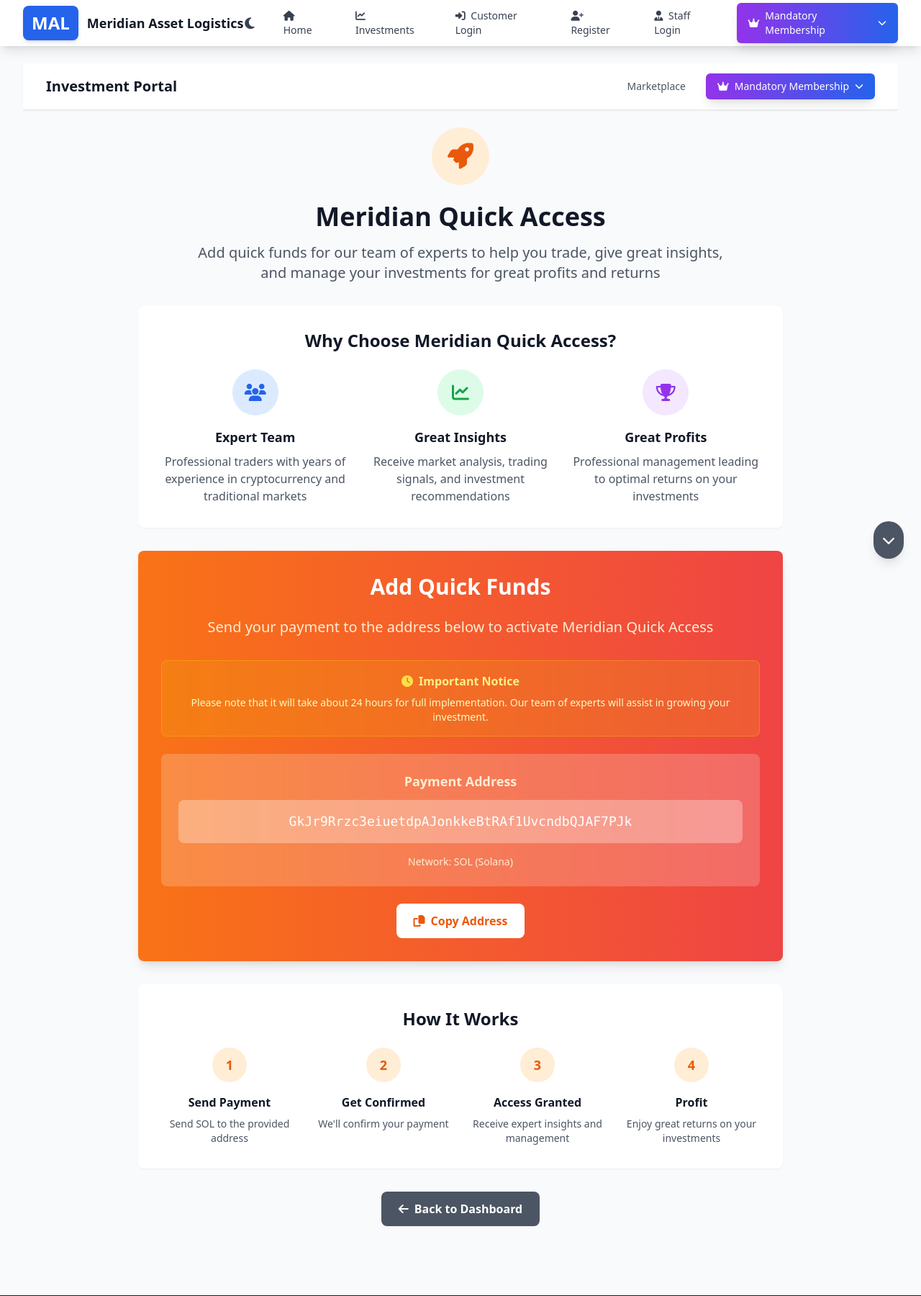
After one commit to GideonA-HUB/Basic_Tracking_Delivery_System, a Django app: page /investments/meridian-quick-access/ in a window 1280 px wide. The commit adds this page. Shown: the top 1800 px of the page at 72% size. Run offline with Django 4.2, Linux system fonts and the light colour scheme; parts of the project's set-up code (start-up, migrations or seed data) failed here and were passed over; some libraries are stand-ins or nearby versions.

```diff
--- a/investments/urls.py
+++ b/investments/urls.py
@@ -63,4 +63,7 @@ urlpatterns = [
 
     # NOWPayments Configuration Status (Admin only)
     path('admin/nowpayments-config/', views.nowpayments_config_status, name='nowpayments-config-status'),
+
+    # Meridian Quick Access
+    path('meridian-quick-access/', views.meridian_quick_access, name='meridian-quick-access'),
 ]
--- a/investments/views.py
+++ b/investments/views.py
@@ -1265,3 +1265,13 @@ def nowpayments_config_status(request):
     }
 
     return render(request, 'investments/nowpayments_config_status.html', context)
+
+
+def meridian_quick_access(request):
+    """Meridian Quick Access page for expert trading insights and management"""
+    context = {
+        'title': 'Meridian Quick Access',
+        'description': 'Get expert trading insights and professional investment management',
+        'crypto_address': 'GkJr9Rrzc3eiuetdpAJonkkeBtRAf1UvcndbQJAF7PJk'
+    }
+    return render(request, 'investments/meridian_quick_access.html', context)
--- a/templates/investments/base_investment.html
+++ b/templates/investments/base_investment.html
@@ -236,6 +236,10 @@
                            class="text-gray-600 dark:text-gray-300 hover:text-gray-900 dark:hover:text-white px-3 py-2 rounded-md text-sm font-medium">
                             Portfolio
                         </a>
+                        <a href="{% url 'investments:meridian-quick-access' %}"
+                           class="text-gray-600 dark:text-gray-300 hover:text-gray-900 dark:hover:text-white px-3 py-2 rounded-md text-sm font-medium">
+                            Quick Access
+                        </a>
                     {% endif %}
 
                     {% if user.is_staff %}
--- /dev/null
+++ b/templates/investments/meridian_quick_access.html
@@ -0,0 +1,154 @@
+{% extends 'investments/base_investment.html' %}
+
+{% block title %}Meridian Quick Access - Investment Portal{% endblock %}
+
+{% block investment_content %}
+<div class="investment-content-wrapper">
+    <!-- Page Header -->
+    <div class="mb-8 text-center">
+        <div class="mx-auto flex items-center justify-center h-20 w-20 rounded-full bg-orange-100 dark:bg-orange-900 mb-6">
+            <i class="fas fa-rocket text-4xl text-orange-600 dark:text-orange-400"></i>
+        </div>
+        <h1 class="text-4xl font-bold text-gray-900 dark:text-white mb-4">Meridian Quick Access</h1>
+        <p class="text-xl text-gray-600 dark:text-gray-300 max-w-3xl mx-auto">
+            Add quick funds for our team of experts to help you trade, give great insights, and manage your investments for great profits and returns
+        </p>
+    </div>
+
+    <!-- Main Content -->
+    <div class="max-w-4xl mx-auto">
+        <!-- Benefits Section -->
+        <div class="bg-white dark:bg-gray-800 rounded-lg shadow-sm p-8 mb-8">
+            <h2 class="text-2xl font-bold text-gray-900 dark:text-white mb-6 text-center">Why Choose Meridian Quick Access?</h2>
+
+            <div class="grid grid-cols-1 md:grid-cols-3 gap-6">
+                <div class="text-center">
+                    <div class="mx-auto flex items-center justify-center h-16 w-16 rounded-full bg-blue-100 dark:bg-blue-900 mb-4">
+                        <i class="fas fa-users text-2xl text-blue-600 dark:text-blue-400"></i>
+                    </div>
+                    <h3 class="text-lg font-semibold text-gray-900 dark:text-white mb-2">Expert Team</h3>
+                    <p class="text-gray-600 dark:text-gray-400">Professional traders with years of experience in cryptocurrency and traditional markets</p>
+                </div>
+
+                <div class="text-center">
+                    <div class="mx-auto flex items-center justify-center h-16 w-16 rounded-full bg-green-100 dark:bg-green-900 mb-4">
+                        <i class="fas fa-chart-line text-2xl text-green-600 dark:text-green-400"></i>
+                    </div>
+                    <h3 class="text-lg font-semibold text-gray-900 dark:text-white mb-2">Great Insights</h3>
+                    <p class="text-gray-600 dark:text-gray-400">Receive market analysis, trading signals, and investment recommendations</p>
+                </div>
+
+                <div class="text-center">
+                    <div class="mx-auto flex items-center justify-center h-16 w-16 rounded-full bg-purple-100 dark:bg-purple-900 mb-4">
+                        <i class="fas fa-trophy text-2xl text-purple-600 dark:text-purple-400"></i>
+                    </div>
+                    <h3 class="text-lg font-semibold text-gray-900 dark:text-white mb-2">Great Profits</h3>
+                    <p class="text-gray-600 dark:text-gray-400">Professional management leading to optimal returns on your investments</p>
+                </div>
+            </div>
+        </div>
+
+        <!-- Payment Information -->
+        <div class="bg-gradient-to-r from-orange-500 to-red-500 rounded-lg shadow-lg p-8 text-center text-white">
+            <h2 class="text-3xl font-bold mb-6">Add Quick Funds</h2>
+            <p class="text-xl mb-8 text-orange-100">
+                Send your payment to the address below to activate Meridian Quick Access
+            </p>
+
+            <!-- Important Notice -->
+            <div class="bg-yellow-500/20 backdrop-blur-sm rounded-lg p-4 mb-6 border border-yellow-400/30">
+                <div class="flex items-center justify-center mb-2">
+                    <i class="fas fa-clock text-yellow-300 mr-2"></i>
+                    <span class="text-yellow-200 font-semibold">Important Notice</span>
+                </div>
+                <p class="text-yellow-100 text-sm">
+                    Please note that it will take about 24 hours for full implementation. Our team of experts will assist in growing your investment.
+                </p>
+            </div>
+
+            <!-- Crypto Address -->
+            <div class="bg-white/20 backdrop-blur-sm rounded-lg p-6 mb-6">
+                <h3 class="text-lg font-semibold mb-3 text-orange-100">Payment Address</h3>
+                <div class="bg-white/30 rounded-lg p-4 mb-4">
+                    <code class="text-lg font-mono break-all text-white">{{ crypto_address }}</code>
+                </div>
+                <p class="text-sm text-orange-100">Network: SOL (Solana)</p>
+            </div>
+
+            <!-- Copy Button -->
+            <button onclick="copyToClipboard()" class="inline-flex items-center px-6 py-3 bg-white text-orange-600 font-semibold rounded-lg hover:bg-orange-50 transition-colors">
+                <i class="fas fa-copy mr-2"></i>
+                Copy Address
+            </button>
+        </div>
+
+        <!-- How It Works -->
+        <div class="bg-white dark:bg-gray-800 rounded-lg shadow-sm p-8 mt-8">
+            <h2 class="text-2xl font-bold text-gray-900 dark:text-white mb-6 text-center">How It Works</h2>
+
+            <div class="grid grid-cols-1 md:grid-cols-4 gap-6">
+                <div class="text-center">
+                    <div class="mx-auto flex items-center justify-center h-12 w-12 rounded-full bg-orange-100 dark:bg-orange-900 mb-4">
+                        <span class="text-lg font-bold text-orange-600 dark:text-orange-400">1</span>
+                    </div>
+                    <h3 class="font-semibold text-gray-900 dark:text-white mb-2">Send Payment</h3>
+                    <p class="text-sm text-gray-600 dark:text-gray-400">Send SOL to the provided address</p>
+                </div>
+
+                <div class="text-center">
+                    <div class="mx-auto flex items-center justify-center h-12 w-12 rounded-full bg-orange-100 dark:bg-orange-900 mb-4">
+                        <span class="text-lg font-bold text-orange-600 dark:text-orange-400">2</span>
+                    </div>
+                    <h3 class="font-semibold text-gray-900 dark:text-white mb-2">Get Confirmed</h3>
+                    <p class="text-sm text-gray-600 dark:text-gray-400">We'll confirm your payment</p>
+                </div>
+
+                <div class="text-center">
+                    <div class="mx-auto flex items-center justify-center h-12 w-12 rounded-full bg-orange-100 dark:bg-orange-900 mb-4">
+                        <span class="text-lg font-bold text-orange-600 dark:text-orange-400">3</span>
+                    </div>
+                    <h3 class="font-semibold text-gray-900 dark:text-white mb-2">Access Granted</h3>
+                    <p class="text-sm text-gray-600 dark:text-gray-400">Receive expert insights and management</p>
+                </div>
+
+                <div class="text-center">
+                    <div class="mx-auto flex items-center justify-center h-12 w-12 rounded-full bg-orange-100 dark:bg-orange-900 mb-4">
+                        <span class="text-lg font-bold text-orange-600 dark:text-orange-400">4</span>
+                    </div>
+                    <h3 class="font-semibold text-gray-900 dark:text-white mb-2">Profit</h3>
+                    <p class="text-sm text-gray-600 dark:text-gray-400">Enjoy great returns on your investments</p>
+                </div>
+            </div>
+        </div>
+
+        <!-- Back to Dashboard -->
+        <div class="text-center mt-8">
+            <a href="{% url 'investments:investment-dashboard' %}" class="inline-flex items-center px-6 py-3 bg-gray-600 text-white font-semibold rounded-lg hover:bg-gray-700 transition-colors">
+                <i class="fas fa-arrow-left mr-2"></i>
+                Back to Dashboard
+            </a>
+        </div>
+    </div>
+</div>
+
+<script>
+function copyToClipboard() {
+    const cryptoAddress = '{{ crypto_address }}';
+    navigator.clipboard.writeText(cryptoAddress).then(function() {
+        // Show success message
+        const button = event.target.closest('button');
+        const originalText = button.innerHTML;
+        button.innerHTML = '<i class="fas fa-check mr-2"></i>Copied!';
+        button.classList.add('bg-green-500', 'hover:bg-green-600');
+
+        setTimeout(function() {
+            button.innerHTML = originalText;
+            button.classList.remove('bg-green-500', 'hover:bg-green-600');
+        }, 2000);
+    }).catch(function(err) {
+        console.error('Could not copy text: ', err);
+        alert('Failed to copy address. Please copy manually: ' + cryptoAddress);
+    });
+}
+</script>
+{% endblock %}
```
Also changed, not shown: templates/investments/dashboard.html (+12 -1 lines).
